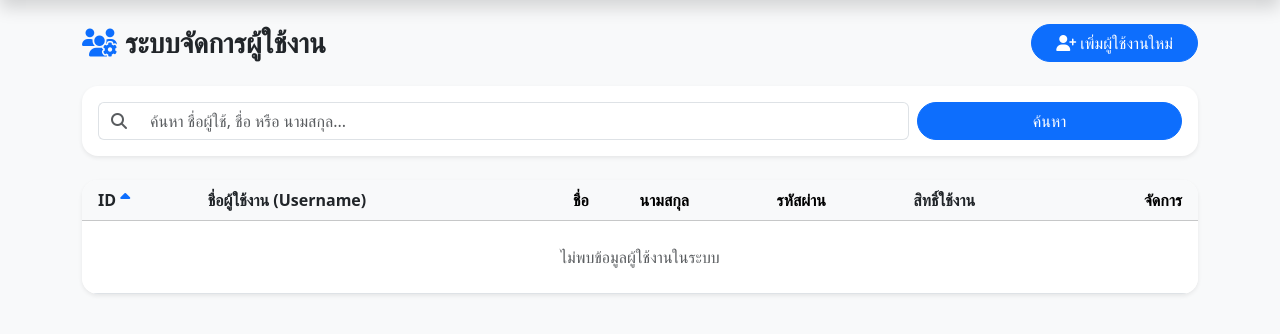
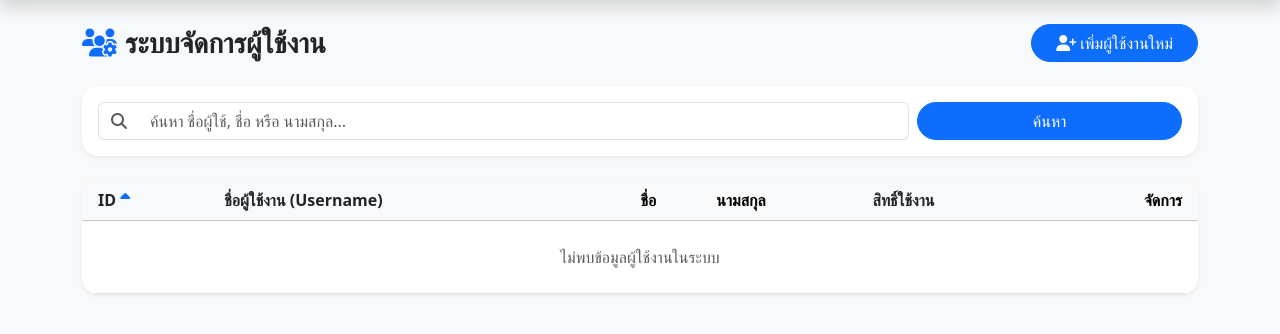
Before and after one commit to somjate-dev/geo-checkin-app, a Flask app: page /admin/manage in a window 1280 px wide. Shown: the part 56-390 px from the top of the page. Run offline with Flask 3, Linux system fonts and the light colour scheme; the visitor is signed in with stand-in values (Sample User, id 1); data that the repository does not hold is empty.

Commit message:
Initial commit for checkin app

```diff
--- a/templates/admin_manage.html
+++ b/templates/admin_manage.html
@@ -71,7 +71,7 @@
                         <th><a href="?sort=username&order={{ 'desc' if sort_col=='username' and sort_order=='asc' else 'asc' }}&search={{ search_query }}" class="text-decoration-none text-dark">ชื่อผู้ใช้งาน (Username) {% if sort_col=='username' %}<i class="fa-solid fa-sort-{{ 'up' if sort_order=='asc' else 'down' }} text-primary"></i>{% endif %}</a></th>
                         <th>ชื่อ</th>
                         <th>นามสกุล</th>
-                        <th>รหัสผ่าน</th>
+                        <!-- <th>รหัสผ่าน</th> -->
                         <th><a href="?sort=role&order={{ 'desc' if sort_col=='role' and sort_order=='asc' else 'asc' }}&search={{ search_query }}" class="text-decoration-none text-dark">สิทธิ์ใช้งาน {% if sort_col=='role' %}<i class="fa-solid fa-sort-{{ 'up' if sort_order=='asc' else 'down' }} text-primary"></i>{% endif %}</a></th>
                         <th class="text-end pe-3">จัดการ</th>
                     </tr>
@@ -83,7 +83,7 @@
                         <td><span class="badge bg-secondary-subtle text-secondary fw-semibold">{{ user.username }}</span></td>
                         <td>{{ user.firstname or '-' }}</td>
                         <td>{{ user.lastname or '-' }}</td>
-                        <td><code>{{ user.password }}</code></td>
+                        <!-- <td><code>{{ user.password }}</code></td> -->
                         <td>
                             <span class="badge {% if user.role == 'admin' %}bg-danger{% else %}bg-success{% endif %}">
                                 {{ user.role }}
```
